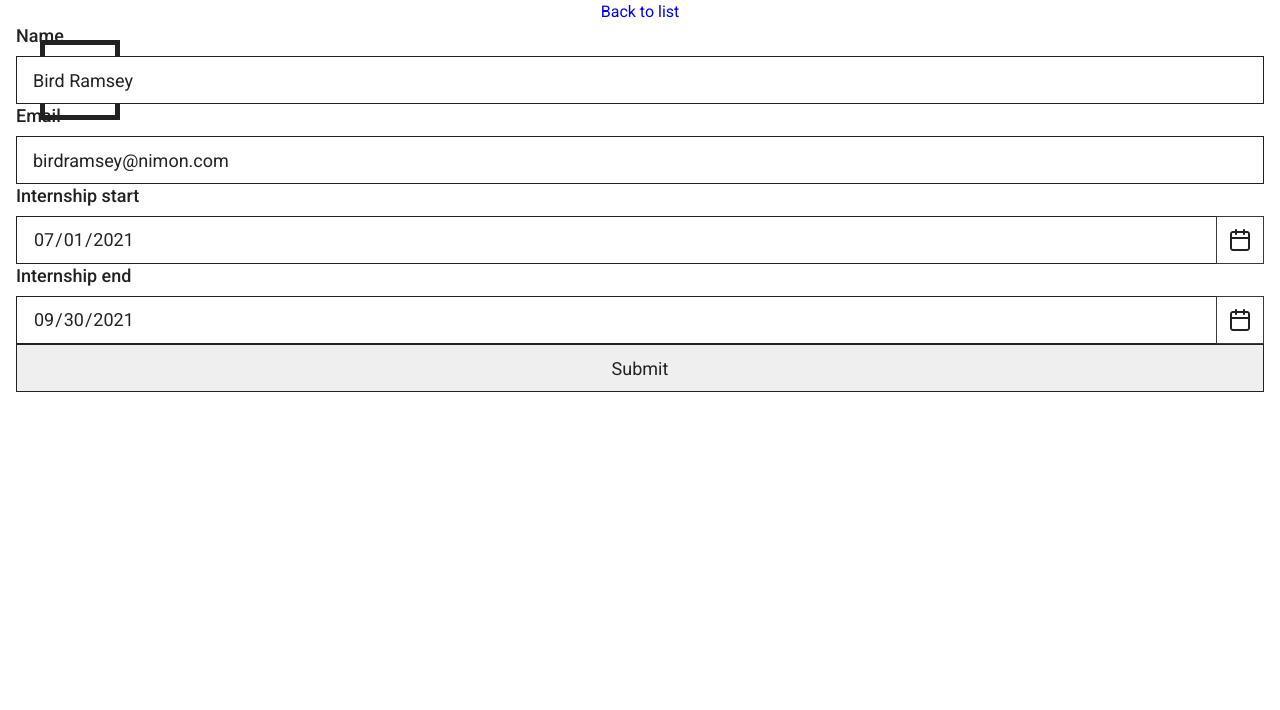
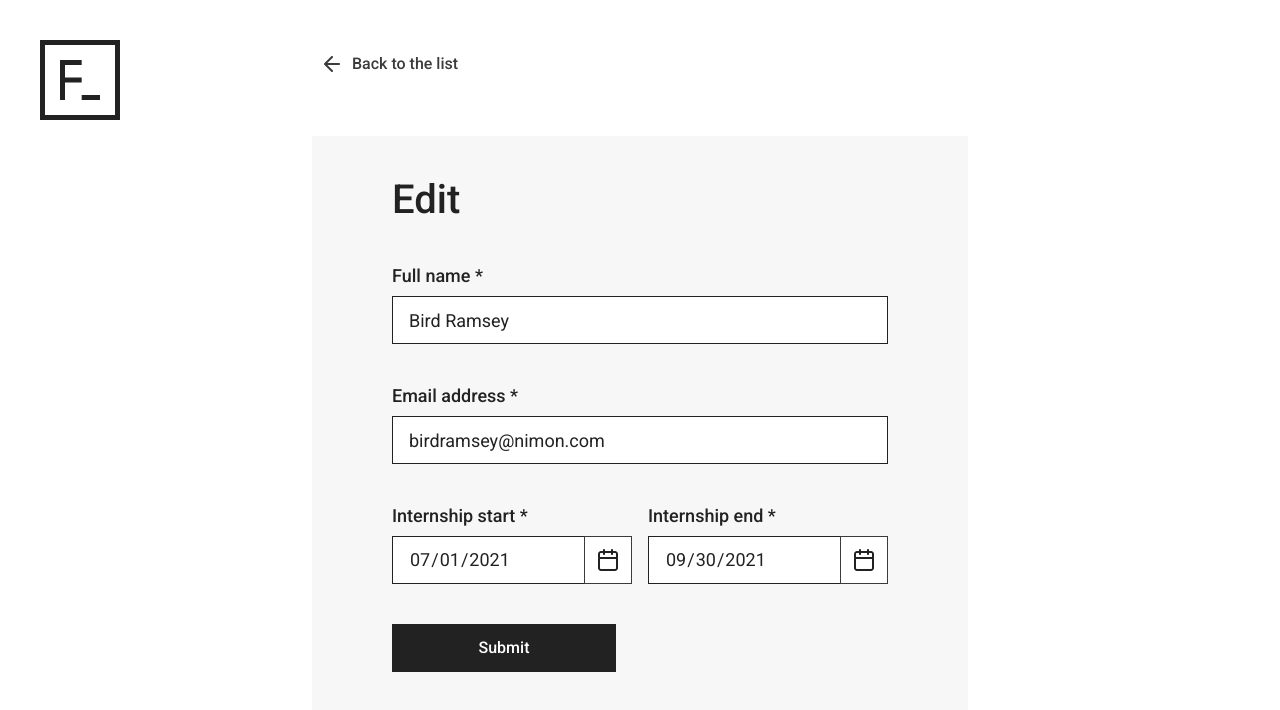
Before and after one commit to kepler003/forte, a React (Create React App) app: page /interns/1 in a window 1280 px wide. Shown: the top 710 px of the page. Built offline with nearby package versions, Linux system fonts and the light colour scheme; data requests are answered from the project's data file.

Commit message:
Create EditIntern component

```diff
--- a/src/App.jsx
+++ b/src/App.jsx
@@ -1,6 +1,6 @@
 import './App.css';
 import { Routes, Route } from 'react-router-dom';
-import EditIntern from './EditIntern';
+import EditIntern from './components/EditIntern/EditIntern';
 import InternList from './components/InternList/InternList';
 import Header from './components/Header/Header';
 import Main from './components/Main/Main';
--- a/src/EditIntern.jsx
+++ /dev/null
@@ -1,120 +0,0 @@
-import React, { useEffect, useState } from 'react';
-import { useParams } from 'react-router';
-import { NavLink } from 'react-router-dom';
-import useValidator from './hooks/useValidator';
-import Input from './components/Input/Input';
-
-const EditIntern = () => {
-  const { id } = useParams();
-  const [intern, setIntern] = useState({});
-  const nameErrors = useValidator(intern.name);
-  const emailErrors = useValidator(intern.email, {
-    type: 'email',
-  });
-  const internshipStartErrors = useValidator(intern.internshipStart);
-  const internshipEndErrors = useValidator(intern.internshipEnd, {
-    type: 'date',
-    min: intern.internshipStart,
-  });
-
-  // Load intern from db
-  useEffect(() => {
-    fetch(`http://localhost:3001/interns/${id}`, {
-      headers: {
-        'Content-Type': 'application/json',
-      },
-    })
-      .then((response) => response.json())
-      .then((intern) => setIntern(intern))
-      .catch((err) => {
-        console.log('Error while fetching intern data');
-        throw err;
-      });
-  }, [id]);
-
-  const onChangeHandler = (e) => {
-    const name = e.target.getAttribute('name');
-    let value = e.target.value;
-
-    if (name === 'internshipStart' || name === 'internshipEnd') {
-      value = value
-        ? new Date(value).toISOString().replace(':00.000Z', '+00Z')
-        : '';
-    }
-
-    setIntern((prevIntern) => ({
-      ...prevIntern,
-      [name]: value,
-    }));
-  };
-
-  const onSubmitHandler = (e) => {
-    e.preventDefault();
-
-    const isInvalid =
-      nameErrors.length ||
-      emailErrors.length ||
-      internshipStartErrors.length ||
-      internshipEndErrors.length;
-
-    if (isInvalid) return;
-
-    fetch(`http://localhost:3001/interns/${id}`, {
-      method: 'PUT',
-      body: JSON.stringify(intern),
-      headers: {
-        'Content-Type': 'application/json',
-      },
-    }).catch((err) => {
-      console.log('Error while updating intern data');
-      throw err;
-    });
-  };
-
-  return (
-    <div>
-      <NavLink to='/'>Back to list </NavLink>
-      <form onSubmit={onSubmitHandler}>
-        <Input
-          label='Name'
-          type='text'
-          name='name'
-          value={intern.name || ''}
-          onChange={onChangeHandler}
-          required
-          error={nameErrors[0]}
-        />
-        <Input
-          label='Email'
-          type='email'
-          name='email'
-          value={intern.email || ''}
-          onChange={onChangeHandler}
-          required
-          error={emailErrors[0]}
-        />
-        <Input
-          label='Internship start'
-          type='date'
-          name='internshipStart'
-          value={intern.internshipStart?.split('T')[0] || ''}
-          onChange={onChangeHandler}
-          required
-          error={internshipStartErrors[0]}
-        />
-        <Input
-          label='Internship end'
-          type='date'
-          name='internshipEnd'
-          value={intern.internshipEnd?.split('T')[0] || ''}
-          onChange={onChangeHandler}
-          required
-          error={internshipEndErrors[0]}
-        />
-        <Input type='submit' />
-      </form>
-    </div>
-  );
-};
-
-export default EditIntern;
--- /dev/null
+++ b/src/components/EditIntern/EditIntern.jsx
@@ -0,0 +1,128 @@
+import React, { useEffect, useState } from 'react';
+import { useParams } from 'react-router';
+import useValidator from '../../hooks/useValidator';
+import Card from '../Card/Card';
+import Input from '../Input/Input';
+import ButtonSecondary from '../ButtonSecondary/ButtonSecondary';
+import Button from '../Button/Button';
+import cls from './EditIntern.module.css';
+
+const EditIntern = () => {
+  const { id } = useParams();
+  const [intern, setIntern] = useState({});
+  const nameErrors = useValidator(intern.name);
+  const emailErrors = useValidator(intern.email, {
+    type: 'email',
+  });
+  const internshipStartErrors = useValidator(intern.internshipStart);
+  const internshipEndErrors = useValidator(intern.internshipEnd, {
+    type: 'date',
+    min: intern.internshipStart,
+  });
+
+  // Load intern from db
+  useEffect(() => {
+    fetch(`http://localhost:3001/interns/${id}`, {
+      headers: { 'Content-Type': 'application/json' },
+    })
+      .then((response) => response.json())
+      .then((intern) => setIntern(intern))
+      .catch((err) => {
+        console.log('Error while fetching intern data');
+        throw err;
+      });
+  }, [id]);
+
+  const onChangeHandler = (e) => {
+    const name = e.target.getAttribute('name');
+    let value = e.target.value;
+
+    if (name === 'internshipStart' || name === 'internshipEnd') {
+      value = value
+        ? new Date(value).toISOString().replace(':00.000Z', '+00Z')
+        : '';
+    }
+
+    setIntern((prevIntern) => ({
+      ...prevIntern,
+      [name]: value,
+    }));
+  };
+
+  const onSubmitHandler = (e) => {
+    e.preventDefault();
+
+    const isInvalid =
+      nameErrors.length ||
+      emailErrors.length ||
+      internshipStartErrors.length ||
+      internshipEndErrors.length;
+
+    if (isInvalid) return;
+
+    fetch(`http://localhost:3001/interns/${id}`, {
+      method: 'PUT',
+      body: JSON.stringify(intern),
+      headers: {
+        'Content-Type': 'application/json',
+      },
+    }).catch((err) => {
+      console.log('Error while updating intern data');
+      throw err;
+    });
+  };
+
+  return (
+    <>
+      <div className={cls.nav}>
+        <ButtonSecondary to='/' icon='arrowLeft'>
+          Back to the list
+        </ButtonSecondary>
+      </div>
+      <Card>
+        <h1 className='text-heading'>Edit</h1>
+        <form className={cls.form} onSubmit={onSubmitHandler}>
+          <Input
+            label='Full name *'
+            type='text'
+            name='name'
+            boxClassName={cls.inputBox}
+            value={intern.name || ''}
+            onChange={onChangeHandler}
+            error={nameErrors[0]}
+          />
+          <Input
+            label='Email address *'
+            type='email'
+            name='email'
+            boxClassName={cls.inputBox}
+            value={intern.email || ''}
+            onChange={onChangeHandler}
+            error={emailErrors[0]}
+          />
+          <Input
+            label='Internship start *'
+            type='date'
+            name='internshipStart'
+            boxClassName={[cls.inputBox, cls.dateInputBox].join(' ')}
+            value={intern.internshipStart?.split('T')[0] || ''}
+            onChange={onChangeHandler}
+            error={internshipStartErrors[0]}
+          />
+          <Input
+            label='Internship end *'
+            type='date'
+            name='internshipEnd'
+            boxClassName={[cls.inputBox, cls.dateInputBox].join(' ')}
+            value={intern.internshipEnd?.split('T')[0] || ''}
+            onChange={onChangeHandler}
+            error={internshipEndErrors[0]}
+          />
+          <Button type='submit' className={cls.submitBtn}>Submit</Button>
+        </form>
+      </Card>
+    </>
+  );
+};
+
+export default EditIntern;
--- /dev/null
+++ b/src/components/EditIntern/EditIntern.module.css
@@ -0,0 +1,27 @@
+.nav {
+  display: flex;
+  flex-flow: row wrap;
+  width: 65.6rem;
+  margin: 0 auto;
+  padding: 4rem 0 4.8rem 0;
+}
+
+.form {
+  display: flex;
+  flex-flow: row wrap;
+  justify-content: space-between;
+  margin-top: 4rem;
+}
+
+.inputBox {
+  width: 100%;
+  margin-bottom: 4rem;
+}
+
+.dateInputBox {
+  width: calc(50% - 0.8rem);
+}
+
+.submitBtn {
+  width: 22.4rem;
+}
```
